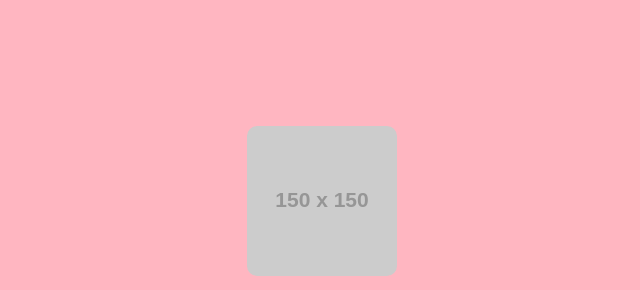
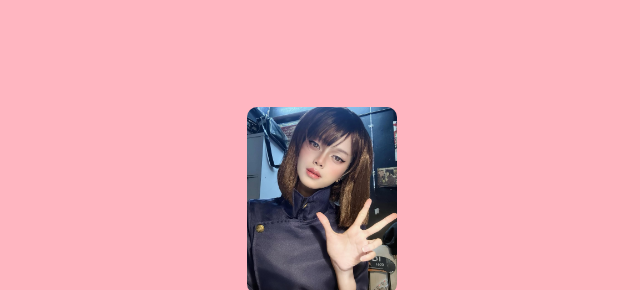
Before and after one commit to amr-tech-my/valentines-page, a plain HTML site: page index.html in a window 1280 px wide. Shown: the part 103-393 px from the top of the page, without its empty margins (318-958 px from the left). Drawn offline with nearby package versions, Linux system fonts and the light colour scheme; placeholder pictures from the web are drawn by us.

Commit message:
Update index.html

```diff
--- a/index.html
+++ b/index.html
@@ -11,7 +11,7 @@
   <!-- Main content container -->
   <div class="container">
     <!-- Top image that alternates on "No" interactions -->
-    <img id="topImage" src="https://via.placeholder.com/150/FF0000/FFFFFF?text=Image+1" alt="Valentine Image">
+    <img id="topImage" src="454715500_1145191403225797_7536756696049058955_n.jpg" alt="Valentine Image">
     <!-- The main question -->
     <h1 id="question">Will you be my valentine bby ?</h1>
     <!-- Yes/No buttons -->
```
